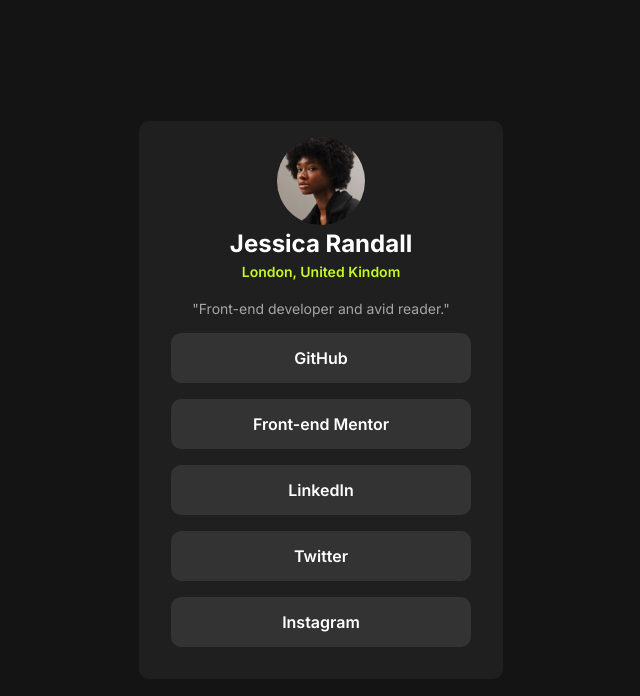
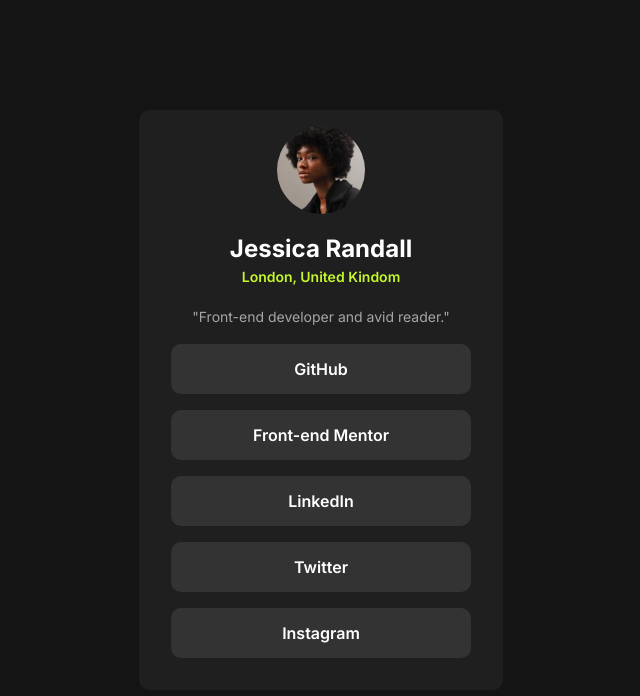
Before and after one commit to Abdulazeez-20/social-links-profile-main, a plain HTML site: page index.html in a window 1280 px wide. Shown: the whole page, without its empty margins (319-959 px from the left). Drawn offline with Linux system fonts and the light colour scheme.

Commit message:
margin to the info div

```diff
--- a/styles.css
+++ b/styles.css
@@ -44,7 +44,7 @@ img{
 }
 
 .info{
-
+    margin-top: 1rem;
     h2{
         margin-bottom: 0;
     }
@@ -59,7 +59,7 @@ img{
 .social{
     p{
        opacity: .6;
-       padding: 1.2rem 0 1rem;
+       padding: 1.4rem 0 1.2rem;
     }
     ul{
         list-style: none;
```
